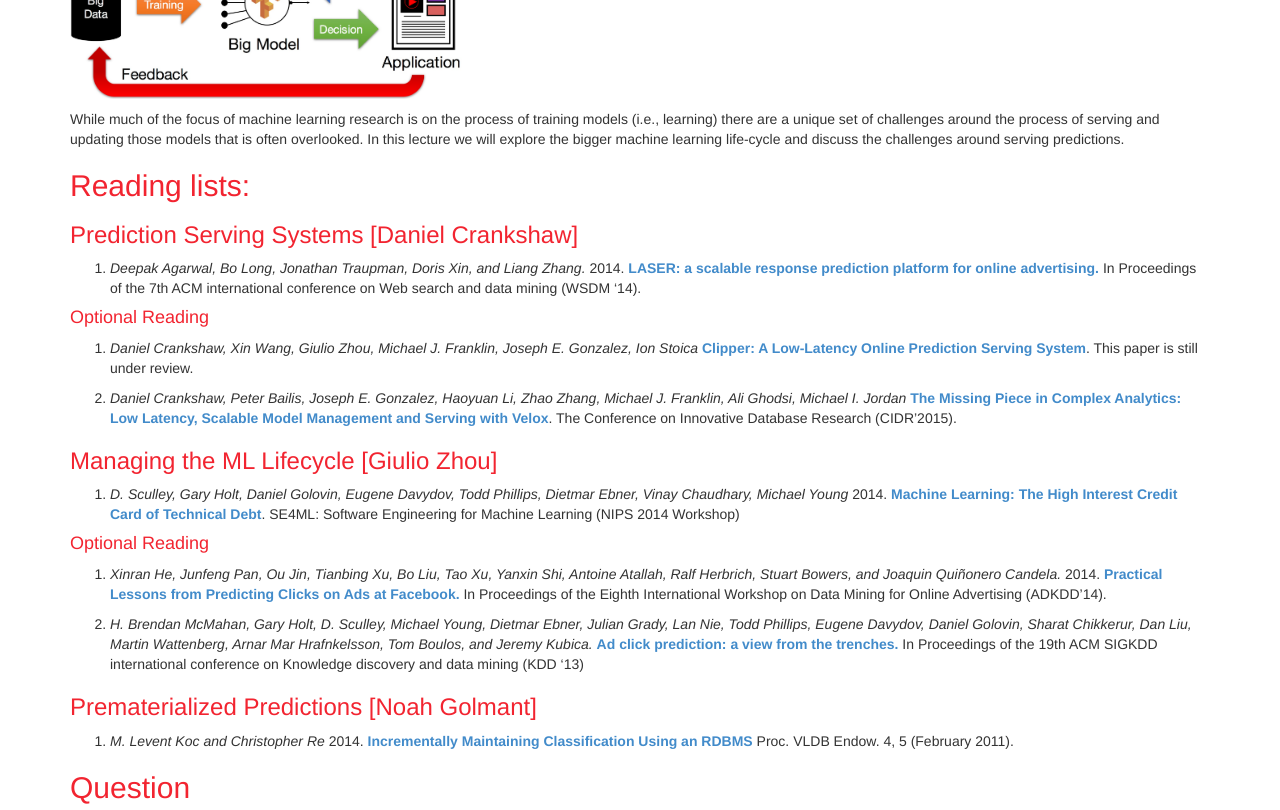
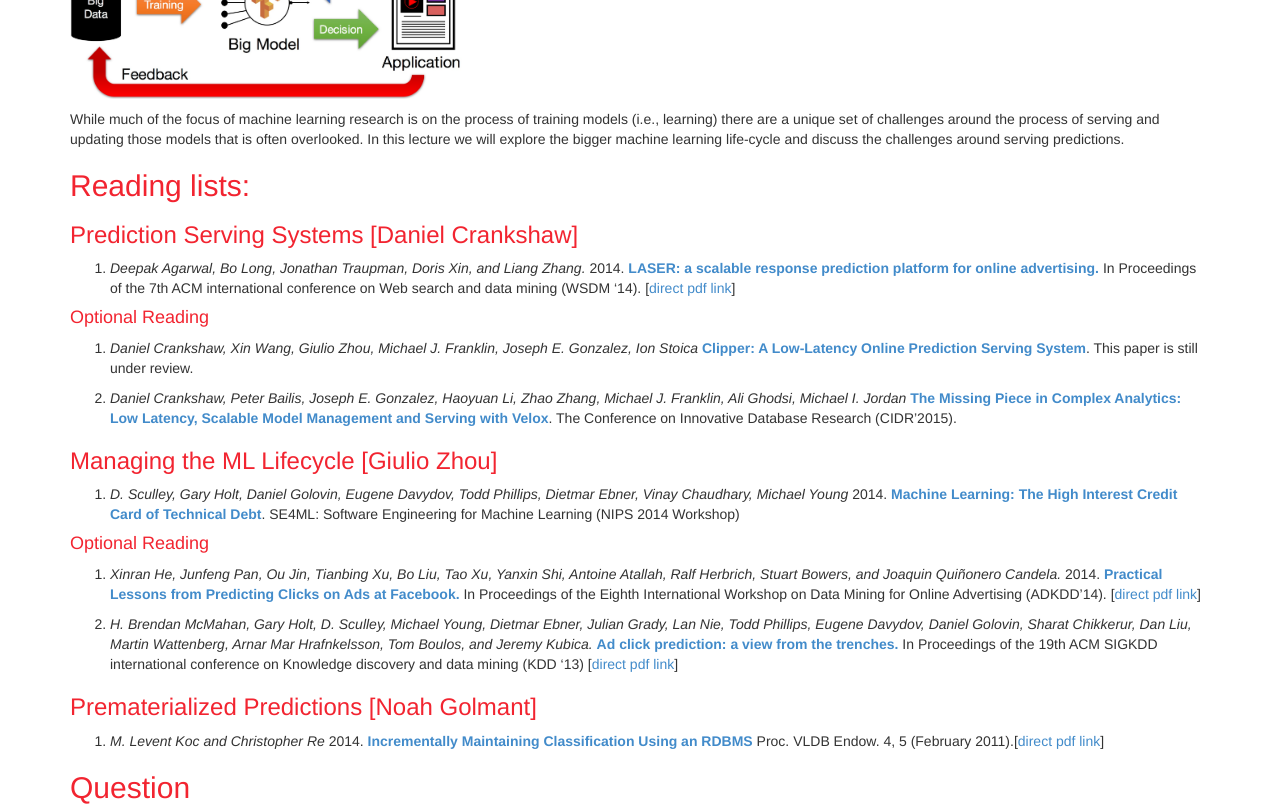
Before and after one commit to ucbrise/cs294-rise-fa16, a Jekyll site: the page built from prediction_serving.md, in a window 1280 px wide and 900 px high, scrolled down 290 px, cut to the strip 0-810 px from the top of the window. Built offline with Jekyll 4.4.1, drawn with Linux system fonts in a browser that asks for light colours; nearby versions of some CDN libraries.

Commit message:
added direct pdf links

```diff
--- a/prediction_serving.md
+++ b/prediction_serving.md
@@ -13,7 +13,7 @@ While much of the focus of machine learning research is on the process of traini
 
 ### Prediction Serving Systems [Daniel Crankshaw]
 
-1. *Deepak Agarwal, Bo Long, Jonathan Traupman, Doris Xin, and Liang Zhang.* 2014. [**LASER: a scalable response prediction platform for online advertising.**](http://dl.acm.org/citation.cfm?id=2556252) In Proceedings of the 7th ACM international conference on Web search and data mining (WSDM '14).
+1. *Deepak Agarwal, Bo Long, Jonathan Traupman, Doris Xin, and Liang Zhang.* 2014. [**LASER: a scalable response prediction platform for online advertising.**](http://dl.acm.org/citation.cfm?id=2556252) In Proceedings of the 7th ACM international conference on Web search and data mining (WSDM '14). [[direct pdf link](http://dl.acm.org/ft_gateway.cfm?id=2556252&ftid=1432320&dwn=1&#URLTOKEN#)]
 
 #### Optional Reading
 
@@ -29,13 +29,13 @@ While much of the focus of machine learning research is on the process of traini
 
 #### Optional Reading
 
-1. *Xinran He, Junfeng Pan, Ou Jin, Tianbing Xu, Bo Liu, Tao Xu, Yanxin Shi, Antoine Atallah, Ralf Herbrich, Stuart Bowers, and Joaquin Quiñonero Candela.* 2014. [**Practical Lessons from Predicting Clicks on Ads at Facebook.**](http://dl.acm.org/citation.cfm?id=2648589) In Proceedings of the Eighth International Workshop on Data Mining for Online Advertising (ADKDD'14).
+1. *Xinran He, Junfeng Pan, Ou Jin, Tianbing Xu, Bo Liu, Tao Xu, Yanxin Shi, Antoine Atallah, Ralf Herbrich, Stuart Bowers, and Joaquin Quiñonero Candela.* 2014. [**Practical Lessons from Predicting Clicks on Ads at Facebook.**](http://dl.acm.org/citation.cfm?id=2648589) In Proceedings of the Eighth International Workshop on Data Mining for Online Advertising (ADKDD'14). [[direct pdf link](https://pdfs.semanticscholar.org/daf9/ed5dc6c6bad5367d7fd8561527da30e9b8dd.pdf)]
 
-1. *H. Brendan McMahan, Gary Holt, D. Sculley, Michael Young, Dietmar Ebner, Julian Grady, Lan Nie, Todd Phillips, Eugene Davydov, Daniel Golovin, Sharat Chikkerur, Dan Liu, Martin Wattenberg, Arnar Mar Hrafnkelsson, Tom Boulos, and Jeremy Kubica.* [**Ad click prediction: a view from the trenches.**](http://dl.acm.org/citation.cfm?id=2488200) In Proceedings of the 19th ACM SIGKDD international conference on Knowledge discovery and data mining (KDD '13)
+1. *H. Brendan McMahan, Gary Holt, D. Sculley, Michael Young, Dietmar Ebner, Julian Grady, Lan Nie, Todd Phillips, Eugene Davydov, Daniel Golovin, Sharat Chikkerur, Dan Liu, Martin Wattenberg, Arnar Mar Hrafnkelsson, Tom Boulos, and Jeremy Kubica.* [**Ad click prediction: a view from the trenches.**](http://dl.acm.org/citation.cfm?id=2488200) In Proceedings of the 19th ACM SIGKDD international conference on Knowledge discovery and data mining (KDD '13) [[direct pdf link](https://www.eecs.tufts.edu/~dsculley/papers/ad-click-prediction.pdf)]
 
 ### Prematerialized Predictions [Noah Golmant]
 
-1. *M. Levent Koc and Christopher Re* 2014. [**Incrementally Maintaining Classification Using an RDBMS**](http://dl.acm.org/citation.cfm?id=1952380) Proc. VLDB Endow. 4, 5 (February 2011).
+1. *M. Levent Koc and Christopher Re* 2014. [**Incrementally Maintaining Classification Using an RDBMS**](http://dl.acm.org/citation.cfm?id=1952380) Proc. VLDB Endow. 4, 5 (February 2011).[[direct pdf link](http://www.cs.stanford.edu/people/chrismre/papers/hazy-classification-vldb11.pdf)]
 
 
 ## Question
```
